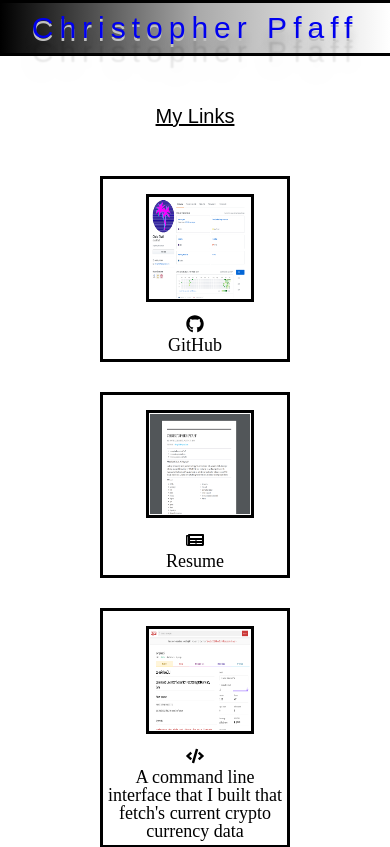
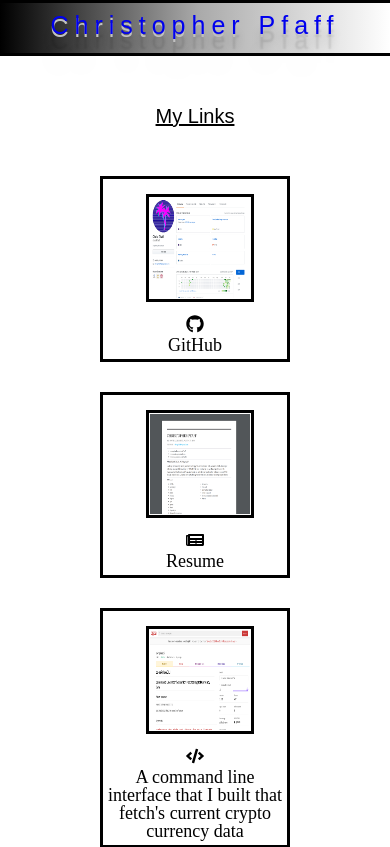
Before and after one commit to chrisPfaff/pfBlog, a React app: page /links in a window 390 px wide. Shown: the top 847 px of the page. Built offline with nearby package versions, Linux system fonts and the light colour scheme; a web font is replaced by a local one.

Commit message:
changed text shadow on smaller screens for header

```diff
--- a/src/client/styles/header.scss
+++ b/src/client/styles/header.scss
@@ -51,7 +51,7 @@
     color: #000000;
     display: flex;
     font-family: "Asul", sans-serif;
-    font-size: 30px;
+    font-size: 25px;
     height: 40px;
     justify-content: center;
     letter-spacing: 6px;
@@ -59,7 +59,7 @@
     padding-top: 10px;
     position: sticky;
     text-shadow: 0px 3px 0px #c0c0c0, 0px 14px 10px rgba(0, 0, 0, 0.15),
-      0px 24px 2px rgba(0, 0, 0, 0.1), 0px 34px 30px rgba(0, 0, 0, 0.1);
+      0px 15px 2px rgba(0, 0, 0, 0.1), 0px 34px 30px rgba(0, 0, 0, 0.1);
     top: 0%;
     width: 100%;
   }
@@ -80,7 +80,7 @@
     color: #000000;
     display: flex;
     font-family: "Asul", sans-serif;
-    font-size: 20px;
+    font-size: 15px;
     height: 20px;
     justify-content: center;
     letter-spacing: 6px;
@@ -88,7 +88,7 @@
     padding-top: 10px;
     position: sticky;
     text-shadow: 0px 3px 0px #c0c0c0, 0px 14px 10px rgba(0, 0, 0, 0.15),
-      0px 24px 2px rgba(0, 0, 0, 0.1), 0px 34px 30px rgba(0, 0, 0, 0.1);
+      0px 4px 2px rgba(0, 0, 0, 0.1), 0px 34px 30px rgba(0, 0, 0, 0.1);
     top: 0%;
     width: 100%;
   }
```
Also changed, not shown: bundle.js.
